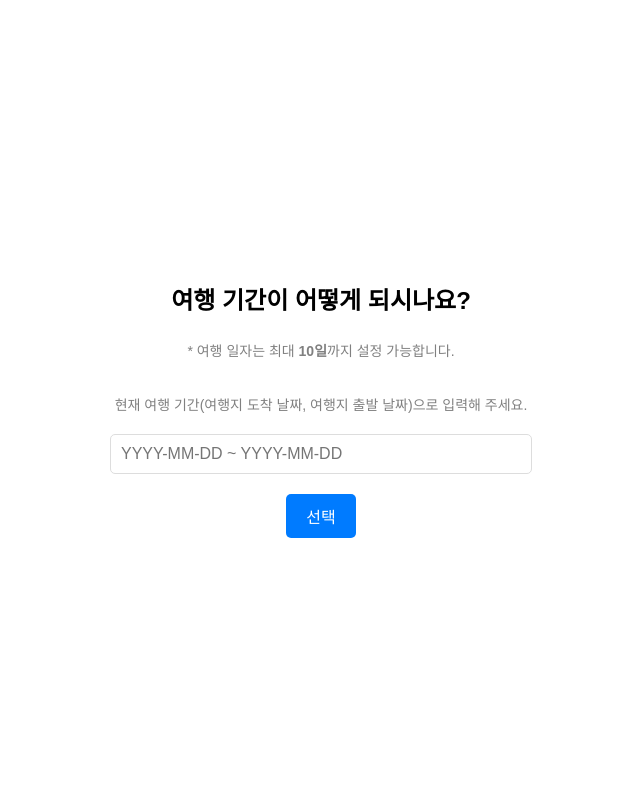
After one commit to jjoyh0123/travel_reco_project, a Java web app: page /date_picker.jsp in a window 1280 px wide. The commit adds this page. Shown: the whole page, without its empty margins (319-959 px from the left). Run offline with Tomcat 11, a stand-in JSP engine, Linux system fonts and the light colour scheme; the template is opened without the code that fills it, so the values that code supplies are empty; some libraries are stand-ins or nearby versions.

Commit message:
date, destination picker 추가

```diff
--- a/src/main/webapp/WEB-INF/action.properties
+++ b/src/main/webapp/WEB-INF/action.properties
@@ -1,2 +1,4 @@
 index=action.IndexAction
 admin=action.AdminAction
+datePicker=action.DatePickerAction
+destinationPicker=action.DestinationPickerAction
--- /dev/null
+++ b/src/main/webapp/date_picker.jsp
@@ -0,0 +1,114 @@
+<%@ page contentType="text/html; charset=UTF-8" pageEncoding="UTF-8" %>
+<!DOCTYPE html>
+<html lang="ko">
+<head>
+  <title>여행 기간 선택</title>
+  <link rel="stylesheet" href="https://cdn.jsdelivr.net/npm/daterangepicker/daterangepicker.css">
+  <link rel="stylesheet" href="www/css/styles.css">
+  <style>
+      body {
+          font-family: 'Arial', sans-serif;
+          background-color: #f8f9fa;
+          margin: 0;
+          padding: 0;
+      }
+
+      .date-picker-container {
+          display: flex;
+          flex-direction: column;
+          align-items: center;
+          justify-content: center;
+          height: 100vh;
+          text-align: center;
+          background-color: white;
+      }
+
+      h2 {
+          font-size: 24px;
+          font-weight: bold;
+          margin-bottom: 10px;
+      }
+
+      p {
+          color: gray;
+          font-size: 14px;
+          margin-bottom: 20px;
+      }
+
+      #dateRange {
+          width: 80%;
+          max-width: 400px;
+          padding: 10px;
+          font-size: 16px;
+          border: 1px solid #ddd;
+          border-radius: 5px;
+          margin-bottom: 20px;
+      }
+
+      #selectDates {
+          background-color: #007BFF;
+          color: white;
+          padding: 10px 20px;
+          font-size: 16px;
+          border: none;
+          border-radius: 5px;
+          cursor: pointer;
+          transition: background-color 0.3s ease;
+      }
+
+      #selectDates:hover {
+          background-color: #0056b3;
+      }
+  </style>
+</head>
+<body>
+<div class="date-picker-container">
+  <h2>여행 기간이 어떻게 되시나요?</h2>
+  <p>* 여행 일자는 최대 <strong>10일</strong>까지 설정 가능합니다.</p>
+  <p>현재 여행 기간(여행지 도착 날짜, 여행지 출발 날짜)으로 입력해 주세요.</p>
+  <input type="text" id="dateRange" name="dateRange" placeholder="YYYY-MM-DD ~ YYYY-MM-DD">
+  <button id="selectDates">선택</button>
+</div>
+
+<script src="https://cdn.jsdelivr.net/jquery/latest/jquery.min.js"></script>
+<script src="https://cdn.jsdelivr.net/momentjs/latest/moment.min.js"></script>
+<script src="https://cdn.jsdelivr.net/npm/daterangepicker/daterangepicker.min.js"></script>
+<script>
+  $(function () {
+    $('#dateRange').daterangepicker({
+      locale: {
+        format: 'YYYY-MM-DD',
+        separator: ' ~ ',
+        applyLabel: '확인',
+        cancelLabel: '취소',
+        daysOfWeek: ['일', '월', '화', '수', '목', '금', '토'],
+        monthNames: ['1월', '2월', '3월', '4월', '5월', '6월', '7월', '8월', '9월', '10월', '11월', '12월']
+      },
+      maxSpan: { days: 10 },
+      autoUpdateInput: false
+    });
+
+    $('#dateRange').on('apply.daterangepicker', function (ev, picker) {
+      const startDate = picker.startDate.format('YYYY-MM-DD');
+      const endDate = picker.endDate.format('YYYY-MM-DD');
+      $(this).val(`${startDate} ~ ${endDate}`);
+      sessionStorage.setItem('startDate', startDate);
+      sessionStorage.setItem('endDate', endDate);
+    });
+
+    $('#dateRange').on('cancel.daterangepicker', function () {
+      $(this).val('');
+    });
+
+    $('#selectDates').on('click', function () {
+      const dateRange = $('#dateRange').val();
+      if (dateRange) {
+        window.location.href = 'Controller?type=destinationPicker';
+      } else {
+        alert('여행 기간을 선택해주세요.');
+      }
+    });
+  });
+</script>
+</body>
+</html>
```
Also changed, not shown: src/main/java/action/DatePickerAction.java (added, +11 -0 lines), src/main/java/action/DestinationPickerAction.java (added, +11 -0 lines), src/main/webapp/destination_picker.jsp (added, +82 -0 lines), src/main/webapp/index.jsp (+7 -1 lines).
